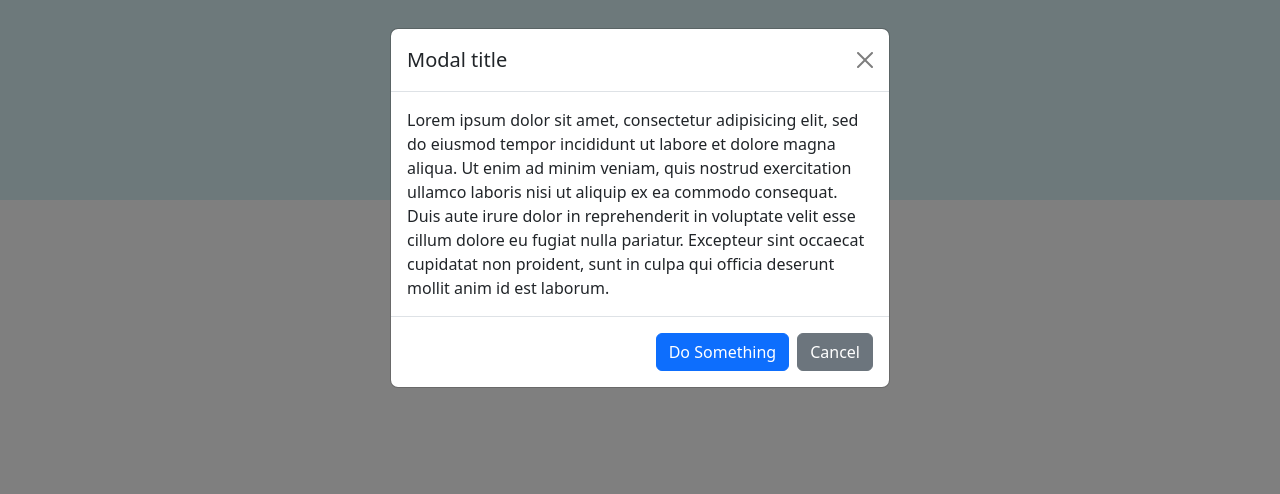
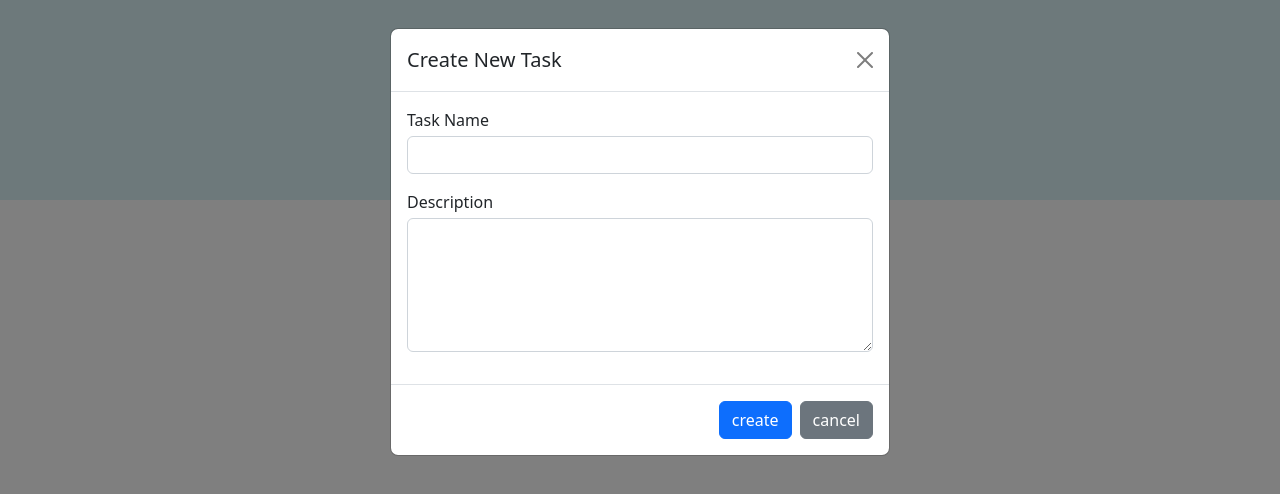
Before and after one commit to JatinBisht2308/ToDo-List, a React (Create React App) app: page / in a window 1280 px wide. Both pictures are taken after a click on the button "Create Task". Shown: the top 494 px of the page. Built offline with nearby package versions, Linux system fonts and the light colour scheme.

Commit message:
:fire: added the logic of saving the title and desc of the list in the array

```diff
--- a/src/components/Modals/createTask.jsx
+++ b/src/components/Modals/createTask.jsx
@@ -1,16 +1,45 @@
-import React from 'react'
+import React, { useState } from 'react'
 import { Modal, ModalBody, ModalHeader,ModalFooter ,Button } from 'reactstrap';
-const CreateTask = ({modal, toggle}) => {
+const CreateTask = ({modal, toggle, save}) => {
+  const [taskName,setTaskName] = useState("");
+  const [desc,setDesc] = useState("");
+  const handleChange = (e) => {
+    const name = e.target.name;
+    const value = e.target.value;
+    if(name === "taskName"){
+      setTaskName(value);
+    }
+    else{
+      setDesc(value);
+    }
+  }
+  // creating a function as handleSaving is responsible for saving the task name and description to the taskList array
+  const handleSaving = () => {
+    let taskObj = {};
+    taskObj["Name"] = taskName;
+    taskObj["Description"] = desc;
+    save(taskObj);
+  }
   return (
+
     <div className='createTask'>
        <Modal isOpen={modal} toggle={toggle}>
-        <ModalHeader toggle={toggle}>Modal title</ModalHeader>
+        <ModalHeader toggle={toggle}>Create New Task</ModalHeader>
         <ModalBody>
-          Lorem ipsum dolor sit amet, consectetur adipisicing elit, sed do eiusmod tempor incididunt ut labore et dolore magna aliqua. Ut enim ad minim veniam, quis nostrud exercitation ullamco laboris nisi ut aliquip ex ea commodo consequat. Duis aute irure dolor in reprehenderit in voluptate velit esse cillum dolore eu fugiat nulla pariatur. Excepteur sint occaecat cupidatat non proident, sunt in culpa qui officia deserunt mollit anim id est laborum.
+          <form>
+            <div className="form-group mb-3">
+              <label>Task Name</label>
+                <input type="text" className='form-control mt-1' value={taskName} onChange={handleChange} name="taskName" />
+            </div>
+            <div className="form-group mb-3">
+              <label>Description</label>
+               <textarea rows="5" className='form-control mt-1' value={desc} onChange={handleChange} name="description" ></textarea>
+            </div>
+          </form>
         </ModalBody>
         <ModalFooter>
-          <Button color="primary" onClick={toggle}>Do Something</Button>{' '}
-          <Button color="secondary" onClick={toggle}>Cancel</Button>
+          <Button color="primary" onClick={handleSaving}>create</Button>{' '}
+          <Button color="secondary" onClick={toggle}>cancel</Button>
         </ModalFooter>
       </Modal>
     </div>
--- a/src/components/ToDoList/ToDoList.jsx
+++ b/src/components/ToDoList/ToDoList.jsx
@@ -1,18 +1,40 @@
 import React, { useState } from "react";
 import "./ToDoList.css";
-import CreateTask from "../Modals/createTask";
+import CreateTask from "../Modals/CreateTask";
+import { Modal } from "reactstrap";
 const ToDoList = () => {
   const [modal, setModal] = useState(false);
   // this function toggle will set the setModal to the opposite modal state
   const toggle = () => setModal(!modal);
+  // creating an array which will store the task names a user has created from the create task button in the app
+  const [taskList, setTaskList] = useState([]);
+
+  // this function will add the task name to the taskList array
+  const saveTask = (taskObj) => {
+    let tempList = taskList;
+    tempList.push(taskObj);
+    setTaskList(tempList);
+    // after this task list will become object array with two keys name and description
+    setModal(false);
+  };
   return (
     <div className="ToDoList">
       <div className="div-1 text-center">
         <h3>Todo List</h3>
-        <button className="btn btn-primary  mt-3" onClick={()=> setModal(true)} >Create Task</button>
+        <button
+          className="btn btn-primary  mt-3"
+          onClick={() => setModal(true)}
+        >
+          Create Task
+        </button>
       </div>
-      <div className="div-2 task-container">{/* here we have the cards */}</div>
-      <CreateTask modal={modal} toggle={toggle} />
+      <div className="div-2 task-container">
+        {/* here we have the cards */}
+        {taskList.map((obj) => (
+          <li>{obj.Name}</li>
+        ))}
+      </div>
+      <CreateTask modal={modal} toggle={toggle} save={saveTask} />
     </div>
   );
 };
```
